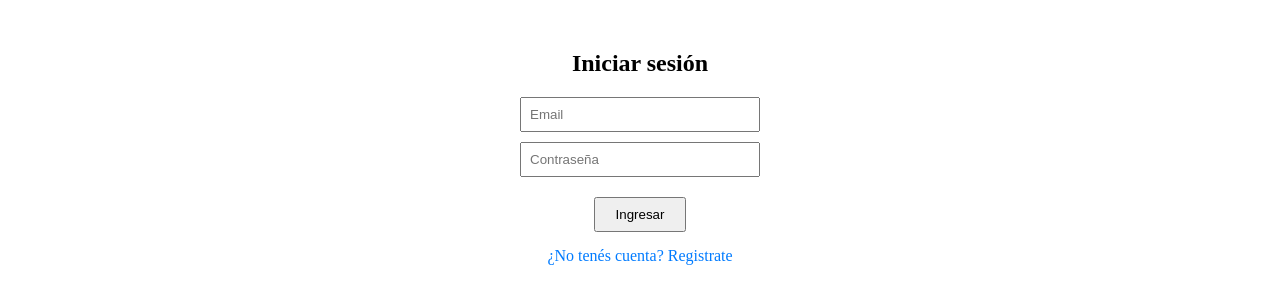
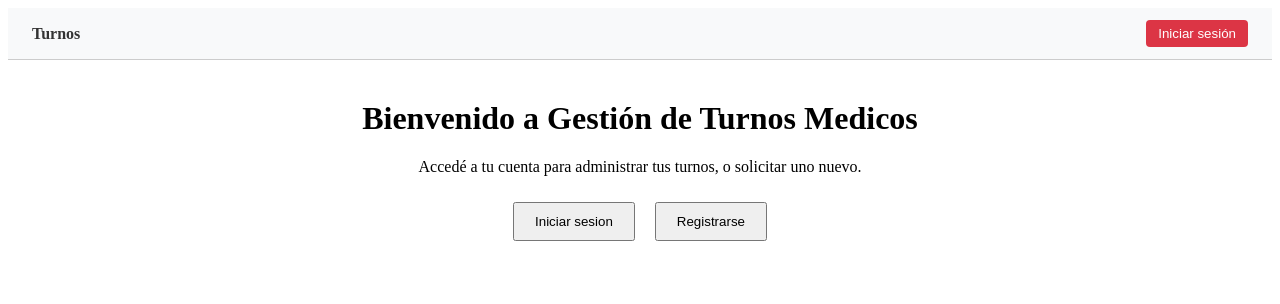
Before and after one commit to TomasAbalos99/PNT2-TRABAJO-FINAL, a Vue app: page / in a window 1280 px wide. Shown: the top 304 px of the page. Built offline with nearby package versions, Linux system fonts and the light colour scheme; no server answers.

Commit message:
Actualizo login y sesion activa. Agrego navbar. Implemento guards para verificar roles

```diff
--- a/src/App.vue
+++ b/src/App.vue
@@ -1,10 +1,35 @@
 <template>
-  <router-view />
+  <div>
+    <Navbar />
+    <router-view />
+  </div>
 </template>
 
 <script setup>
+import Navbar from './components/Navbar.vue'
+import { onMounted } from 'vue'
+import { useUserStore } from './stores/user.js'
+import { supabase } from './supabaseClient/supabaseClient.js'
+
+const userStore = useUserStore()
+
+
+onMounted(async () => {
+  const { data, error } = await supabase.auth.getUser()
+  const user = data.user
+
+  if (user) {
+    const rol = user.user_metadata?.rol || 'paciente'
+    userStore.setUserData({
+      id: user.id,
+      email: user.email,
+      rol
+    })
+  } else {
+    userStore.clearUserData()
+  }
+})
 </script>
 
 <style>
-/* Estilos globales opcionales */
 </style>
--- /dev/null
+++ b/src/components/Navbar.vue
@@ -0,0 +1,70 @@
+<template>
+  <nav class="navbar">
+    <div class="nav-left">
+      <router-link to="/turnos">Turnos</router-link>
+      <router-link v-if="userStore.rol === 'medico'" to="/pacientes">Pacientes</router-link>
+      <router-link v-if="userStore.rol === 'admin'" to="/reportes">Reportes</router-link>
+    </div>
+
+    <div class="nav-right">
+  <span v-if="userStore.email">Hola, {{ userStore.email }}</span>
+
+  <button v-if="userStore.email" @click="logout">Cerrar sesión</button>
+
+  <router-link v-else to="/login">
+    <button>Iniciar sesión</button>
+  </router-link>
+</div>
+  </nav>
+</template>
+
+<script setup>
+import { useUserStore } from '../stores/user.js'
+import { useRouter } from 'vue-router'
+
+const userStore = useUserStore()
+const router = useRouter()
+
+const logout = () => {
+  userStore.clearUserData()
+  router.push('/')
+}
+</script>
+
+
+<style scoped>
+.navbar {
+  background-color: #f8f9fa;
+  padding: 12px 24px;
+  display: flex;
+  justify-content: space-between;
+  align-items: center;
+  border-bottom: 1px solid #ccc;
+}
+
+.nav-left a {
+  margin-right: 16px;
+  text-decoration: none;
+  color: #333;
+  font-weight: bold;
+}
+
+.nav-right {
+  display: flex;
+  align-items: center;
+  gap: 16px;
+}
+
+button {
+  padding: 6px 12px;
+  background-color: #dc3545;
+  color: white;
+  border: none;
+  border-radius: 4px;
+  cursor: pointer;
+}
+
+button:hover {
+  background-color: #c82333;
+}
+</style>
--- /dev/null
+++ b/src/router/guards.js
@@ -0,0 +1,43 @@
+export const guards = {
+  /**
+   * Protege una ruta según los roles permitidos.
+   */
+  requireRole: (rolesPermitidos) => {
+    return (to, from, next) => {
+      const rol = localStorage.getItem('rol')
+      if (rolesPermitidos.includes(rol)) {
+        next()
+      } else {
+        next('/')
+      }
+    }
+  },
+
+  /**
+   * Redirige si el usuario ya tiene sesión iniciada.
+   */
+  redirectIfAuthenticated: () => {
+    return (to, from, next) => {
+      const rol = localStorage.getItem('rol')
+      if (rol) {
+        next('/turnos')
+      } else {
+        next()
+      }
+    }
+  },
+
+  /**
+   * Protege una ruta para que solo puedan entrar usuarios autenticados.
+   */
+  requireAuth: () => {
+    return (to, from, next) => {
+      const rol = localStorage.getItem('rol')
+      if (rol) {
+        next()
+      } else {
+        next('/')
+      }
+    }
+  }
+}
--- /dev/null
+++ b/src/services/authService.js
@@ -0,0 +1,62 @@
+import { supabase } from "../supabaseClient/supabaseClient.js"
+
+export const authService = {
+  login: async (email, password) => {
+    const { data, error: authError } = await supabase.auth.signInWithPassword({
+      email,
+      password
+    })
+
+    if (authError) throw new Error('Email o contraseña incorrectos')
+
+    const { data: userData } = await supabase.auth.getUser()
+    const user = userData.user
+    const rol = user?.user_metadata?.rol || 'paciente'
+
+    return {
+      id: user.id,
+      email: user.email,
+      rol
+    }
+  },
+
+  register: async (email, password, nombre, rol, especialidad, matricula) => {
+    //Registrar en Supabase Auth
+    const { data, error: signUpError } = await supabase.auth.signUp({
+      email,
+      password,
+      options: {
+        data: { nombre, rol, especialidad, matricula } // guardado en user_metadata
+      }
+    })
+
+    if (signUpError) {
+      console.log('Error en signUp:', signUpError)
+      throw new Error(signUpError.message)
+    }
+
+    const user = data.user
+
+    //Insertar en la tabla usuarios
+    const { error: insertError } = await supabase.from('usuarios').insert({
+      auth_id: user.id,
+      email,
+      nombre,
+      rol,
+      especialidad: rol === 'medico' ? especialidad : null,
+      matricula: rol === 'medico' ? matricula : null
+    })
+
+    if (insertError) {
+      console.log('Error insertando en tabla usuarios:', insertError)
+      throw new Error('No se pudo guardar el usuario en la base de datos')
+    }
+
+    //Devolver datos al frontend (Pinia)
+    return {
+      id: user.id,
+      email: user.email,
+      rol
+    }
+  }
+}
--- a/src/services/authService.js.js
+++ /dev/null
@@ -1,56 +0,0 @@
-import { supabase } from "../supabaseClient/supabaseClient.js"
-
-export const authService = {
-  login: async (email, password) => {
-    const { data, error: authError } = await supabase.auth.signInWithPassword({
-      email,
-      password
-    })
-
-    if (authError) throw new Error('Email o contraseña incorrectos')
-
-    const { data: userData } = await supabase.auth.getUser()
-    const user = userData.user
-    const rol = user?.user_metadata?.rol || 'paciente'
-
-    return {
-      id: user.id,
-      email: user.email,
-      rol
-    }
-  },
-
-   register: async (email, password, nombre, rol = 'paciente', especialidad = '', matricula = '') => {
-    const { data: authData, error: authError } = await supabase.auth.signUp({
-      email,
-      password,
-      options: {
-        data: {
-          rol // se guarda en user_metadata de supa
-        }
-      }
-    })
-
-    if (authError) throw new Error(authError.message)
-
-    const userId = authData.user.id
-
-    // Insertar en tabla usuarios
-    const { error: dbError } = await supabase
-      .from('usuarios')
-      .insert([{ id: userId, email, nombre }])
-
-    if (dbError) throw new Error(dbError.message)
-
-    // Si es medico, tambien va en la tabla de medicos.
-    if (rol === 'medico') {
-      const { error: medicoError } = await supabase
-        .from('medicos')
-        .insert([{ id: userId, especialidad, matricula }])
-
-      if (medicoError) throw new Error(medicoError.message)
-    }
-
-    return { id: userId, email, nombre, rol }
-  }
-}
--- a/src/stores/user.js
+++ b/src/stores/user.js
@@ -1,4 +1,3 @@
-
 import { defineStore } from 'pinia'
 import { ref } from 'vue'
 
@@ -7,17 +6,25 @@ export const useUserStore = defineStore('user', () => {
   const email = ref(null)
   const rol = ref(null)
 
-  function setUserData(userData) {
+  const setUserData = (userData) => {
     id.value = userData.id
     email.value = userData.email
     rol.value = userData.rol
+    localStorage.setItem('rol', userData.rol) // opcional si querés persistirlo
   }
 
-  function clearUserData() {
+  const clearUserData = () => {
     id.value = null
     email.value = null
     rol.value = null
+    localStorage.removeItem('rol') // 👈 limpia al cerrar sesión
   }
 
-  return { id, email, rol, setUserData, clearUserData }
+  return {
+    id,
+    email,
+    rol,
+    setUserData,
+    clearUserData
+  }
 })
--- /dev/null
+++ b/src/views/HomeView.vue
@@ -0,0 +1,26 @@
+<template>
+  <div class="home-container">
+    <h1>Bienvenido a Gestión de Turnos Medicos</h1>
+    <p>Accedé a tu cuenta para administrar tus turnos, o solicitar uno nuevo.</p>
+
+    <router-link to="/login">
+      <button>Iniciar sesion</button>
+    </router-link>
+
+    <router-link to="/register">
+      <button>Registrarse</button>
+    </router-link>
+  </div>
+</template>
+
+<style scoped>
+.home-container {
+  text-align: center;
+  margin-top: 40px;
+}
+
+button {
+  margin: 10px;
+  padding: 10px 20px;
+}
+</style>
--- a/src/views/LoginView.vue
+++ b/src/views/LoginView.vue
@@ -10,7 +10,7 @@
     <p v-if="error" class="error">{{ error }}</p>
 
     <!-- enlace al registro -->
-    <router-link to="/registro">¿No tenés cuenta? Registrate</router-link>
+    <router-link to="/register">¿No tenés cuenta? Registrate</router-link>
   </div>
 </template>
 
--- a/src/views/RegisterView.vue
+++ b/src/views/RegisterView.vue
@@ -31,10 +31,12 @@
 </template>
 
 <script setup>
+
 import { ref } from 'vue'
 import { useRouter } from 'vue-router'
 import { authService } from '../services/authService.js'
 import { useUserStore } from '../stores/user.js'
+
 
 const nombre = ref('')
 const email = ref('')
```
Also changed, not shown: src/components/HelloWorld.vue (deleted, +0 -43 lines), src/router/index.js (+16 -6 lines), 1 other file (tests, documents, lock files or other folders).
